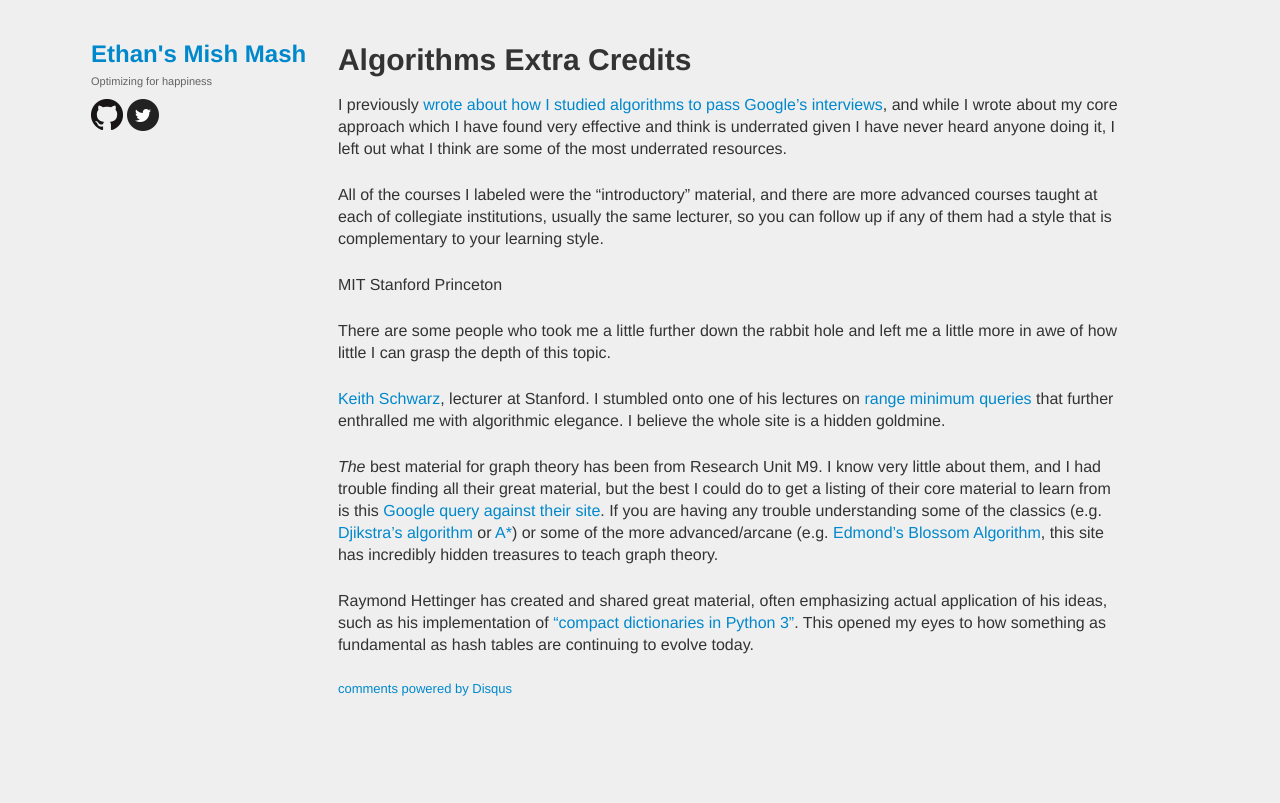
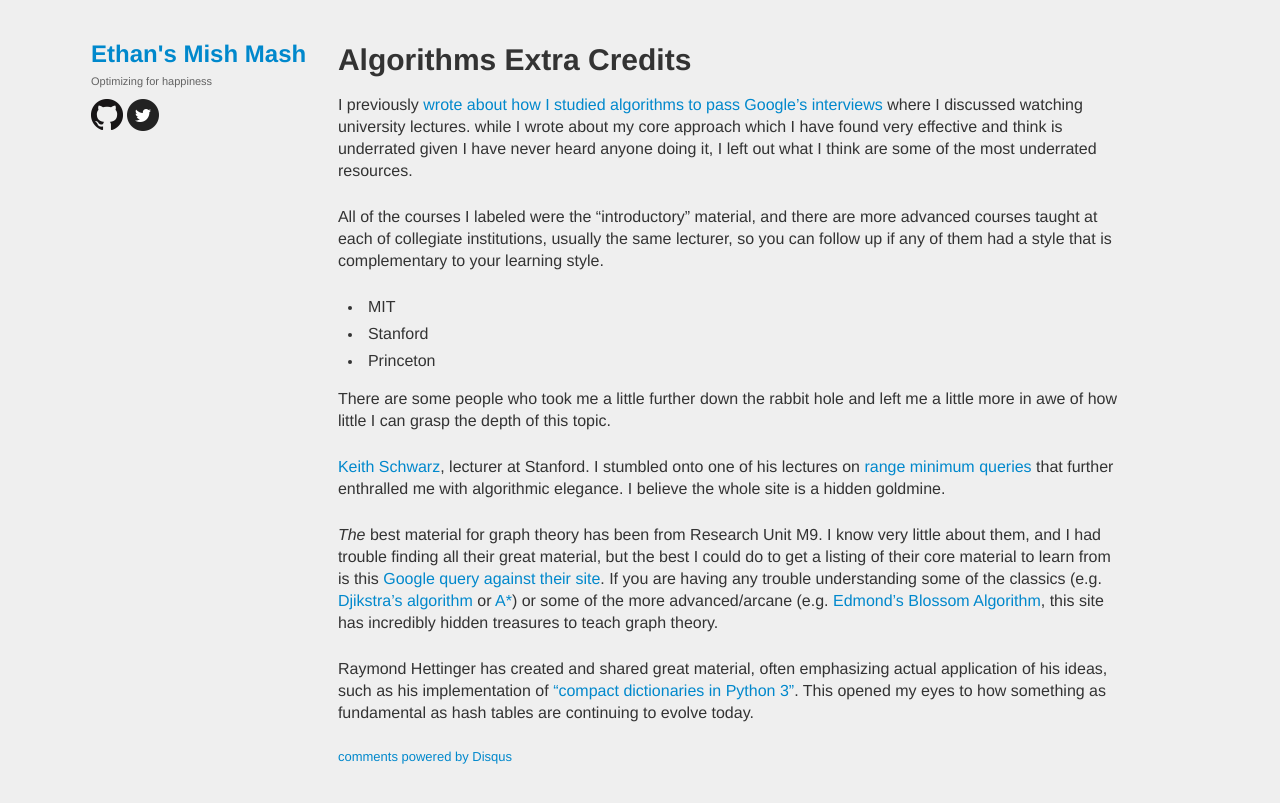
Before and after one commit to etruong42/etruong42.github.com, a Jekyll site: the page built from drafts/2018-07-21-Algorithms-Extra-Credit.md, in a window 1280 px wide. Shown: the top 803 px of the page. Built offline with Jekyll 4.4.1, drawn with Linux system fonts in a browser that asks for light colours; comment, search, counter and statistics services are not loaded.

Commit message:
edit extra credits

```diff
--- a/drafts/2018-07-21-Algorithms-Extra-Credit.md
+++ b/drafts/2018-07-21-Algorithms-Extra-Credit.md
@@ -5,19 +5,22 @@ description: Some gems that taught me the beauty of algorithms
 ---
 
 I previously [wrote about how I studied algorithms to pass Google's
-interviews](https://ethantruong.net/My-Art-to-Studying-Algorithms.html), and
-while I wrote about my core approach which I have found very effective and think
-is underrated given I have never heard anyone doing it, I left out what I think are some of the
-most underrated resources.
+interviews](https://ethantruong.net/My-Art-to-Studying-Algorithms.html) where I
+discussed watching university lectures.  while I wrote about my core approach
+which I have found very effective and think is underrated given I have never
+heard anyone doing it, I left out what I think are some of the most underrated
+resources.
 
 All of the courses I labeled were the "introductory" material, and there are
 more advanced courses taught at each of collegiate institutions, usually the
 same lecturer, so you can follow up if any of them had a style that is
 complementary to your learning style.
 
-MIT
-Stanford
-Princeton
+ - MIT
+
+ - Stanford
+
+ - Princeton
 
 There are some people who took me a little further down the rabbit hole and left
 me a little more in awe of how little I can grasp the depth of this topic.
```
